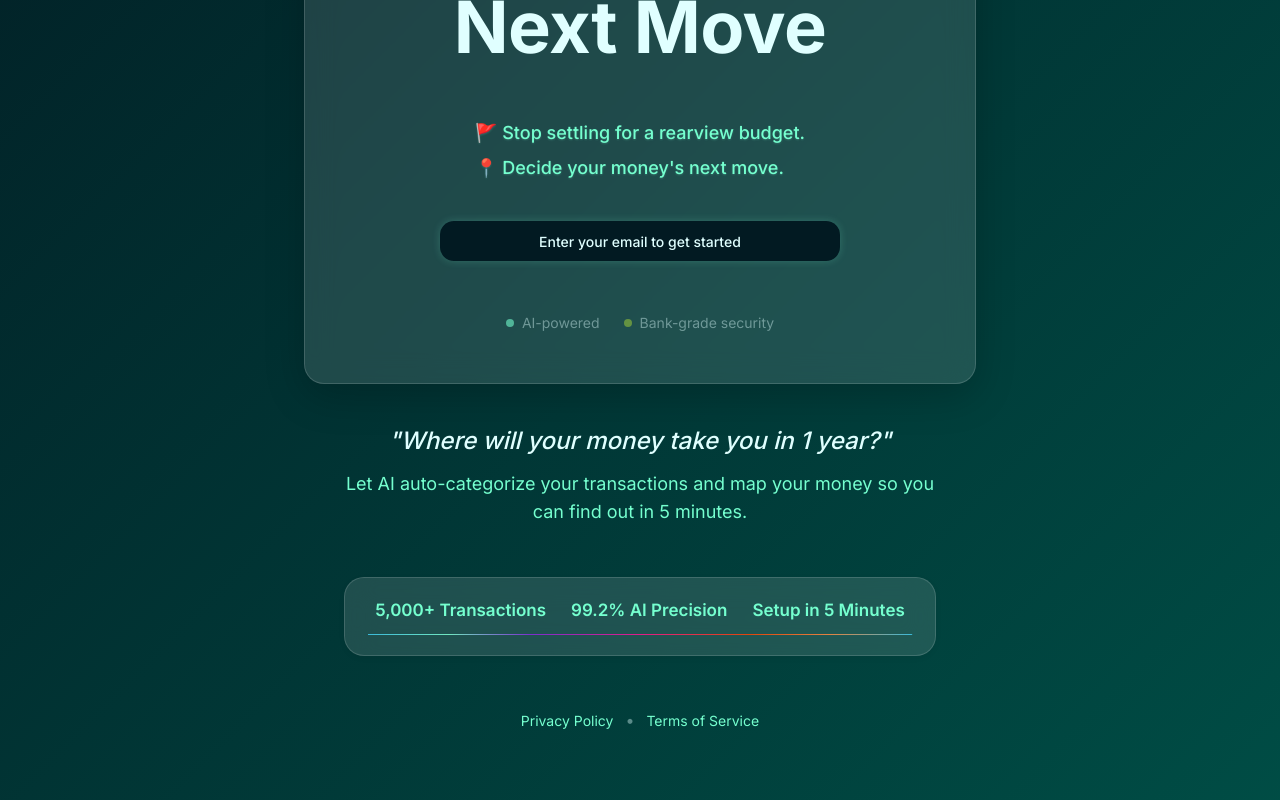
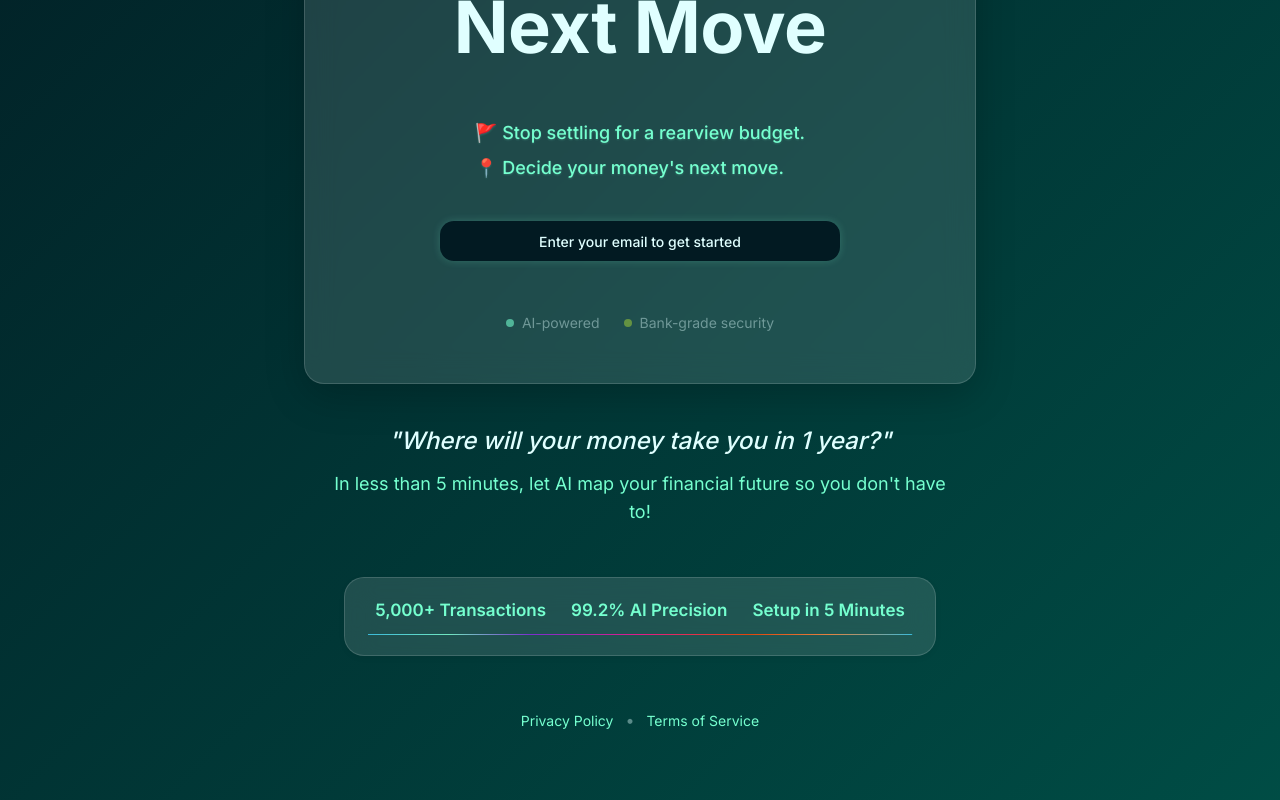
Before and after one commit to troybrave/clear-piggy-spark, a React (Vite) app: page / in a window 1280 px wide. Shown: the part 524-1324 px from the top of the page. Built offline with nearby package versions, Linux system fonts and the light colour scheme.

Commit message:
Update value proposition text
Updated the value proposition text to reflect the new copy provided by the user.

```diff
--- a/src/components/ui/hero-section.tsx
+++ b/src/components/ui/hero-section.tsx
@@ -81,7 +81,7 @@ const HeroSection = () => {
       {/* Value Quote - Below Glass */}
       <div className="value-quote">
         <p className="value-question">"Where will your money take you in 1 year?"</p>
-        <p className="value-challenge">Let AI auto-categorize your transactions and map your money so you can find out in 5 minutes.</p>
+        <p className="value-challenge">In less than 5 minutes, let AI map your financial future so you don't have to!</p>
       </div>
 
       {/* Stats Bar - Trust Metrics */}
```
